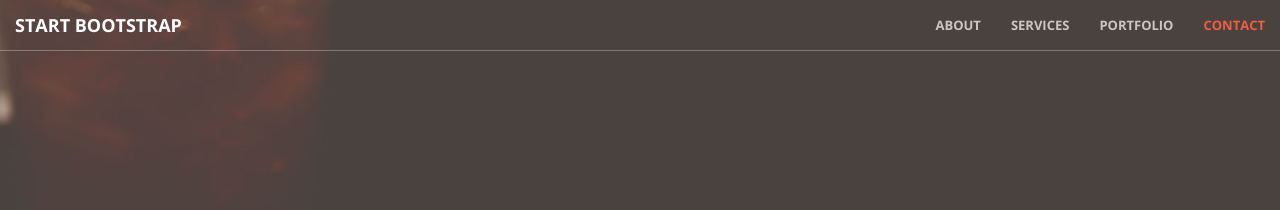
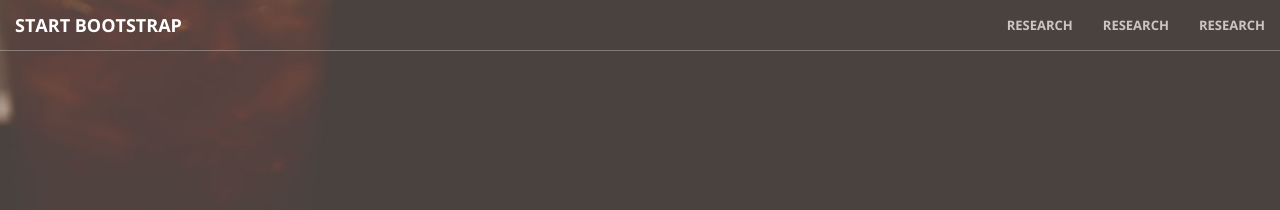
Before and after one commit to dwKim88/AEL, a Jekyll site: the page built from index.html, in a window 1280 px wide. Shown: the top 210 px of the page. Built offline with Jekyll 4.4.1, drawn with Linux system fonts in a browser that asks for light colours.

Commit message:
Update nav.html

```diff
--- a/_includes/nav.html
+++ b/_includes/nav.html
@@ -14,6 +14,7 @@
         <!-- Collect the nav links, forms, and other content for toggling -->
         <div class="collapse navbar-collapse" id="bs-example-navbar-collapse-1">
             <ul class="nav navbar-nav navbar-right">
+                <!--
                 <li>
                     <a class="page-scroll" href="#about">About</a>
                 </li>
@@ -26,6 +27,16 @@
                 <li>
                     <a class="page-scroll" href="#contact">Contact</a>
                 </li>
+                -->
+                <li>
+                    <a href="Research.html">Research</a>
+                </li>
+                <li>
+                    <a href="Members.html">Research</a>
+                </li>
+                <li>
+                    <a href="Publication.html">Research</a>
+                </li>
             </ul>
         </div>
         <!-- /.navbar-collapse -->
```
